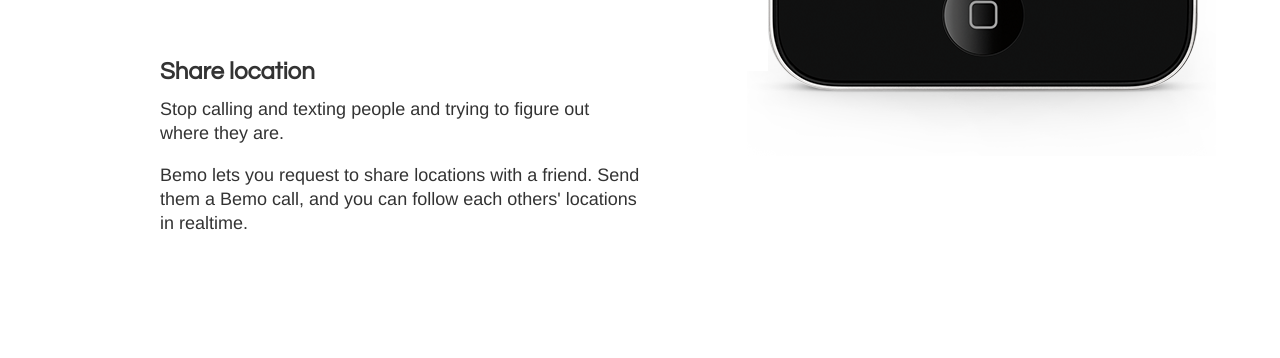
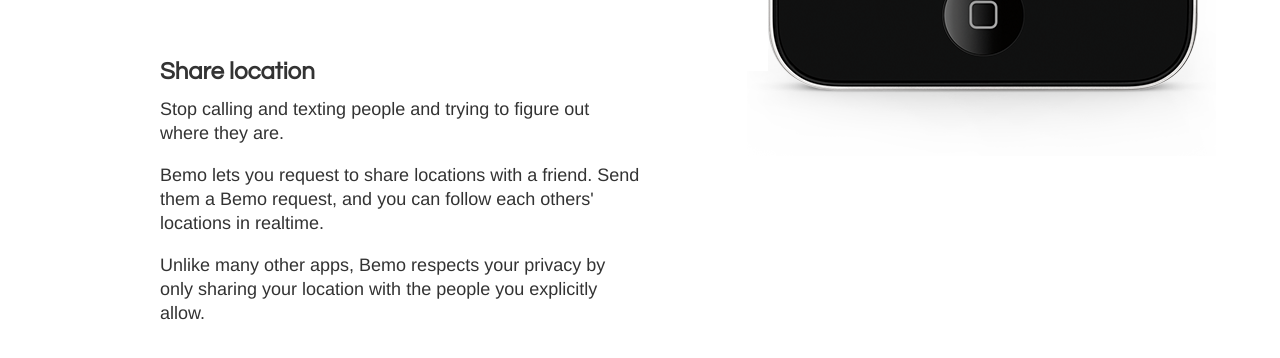
Before and after one commit to dskang/bemo-web, a plain HTML site: page templates/index.html in a window 1280 px wide. Shown: the part 648-1006 px from the top of the page. Drawn offline with Linux system fonts and the light colour scheme.

Commit message:
Update description

```diff
--- a/templates/index.html
+++ b/templates/index.html
@@ -66,8 +66,12 @@
             Stop calling and texting people and trying to figure out where they are.
             </p>
             <p>
-            Bemo lets you request to share locations with a friend. Send them a Bemo call,
-            and you can follow each others' locations in realtime.
+            Bemo lets you request to share locations with a
+            friend. Send them a Bemo request, and you can
+            follow each others' locations in realtime.
+            </p>
+            <p>
+            Unlike many other apps, Bemo respects your privacy by only sharing your location with the people you explicitly allow.
             </p>
           </div>
 
```
